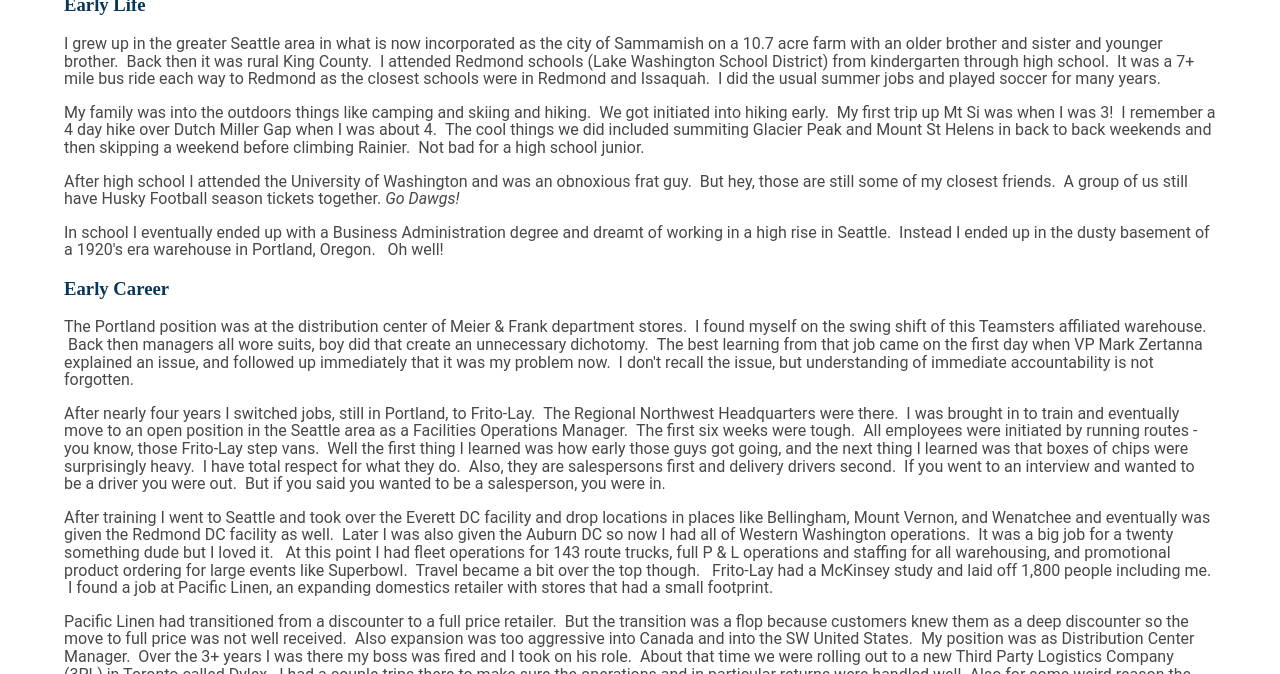
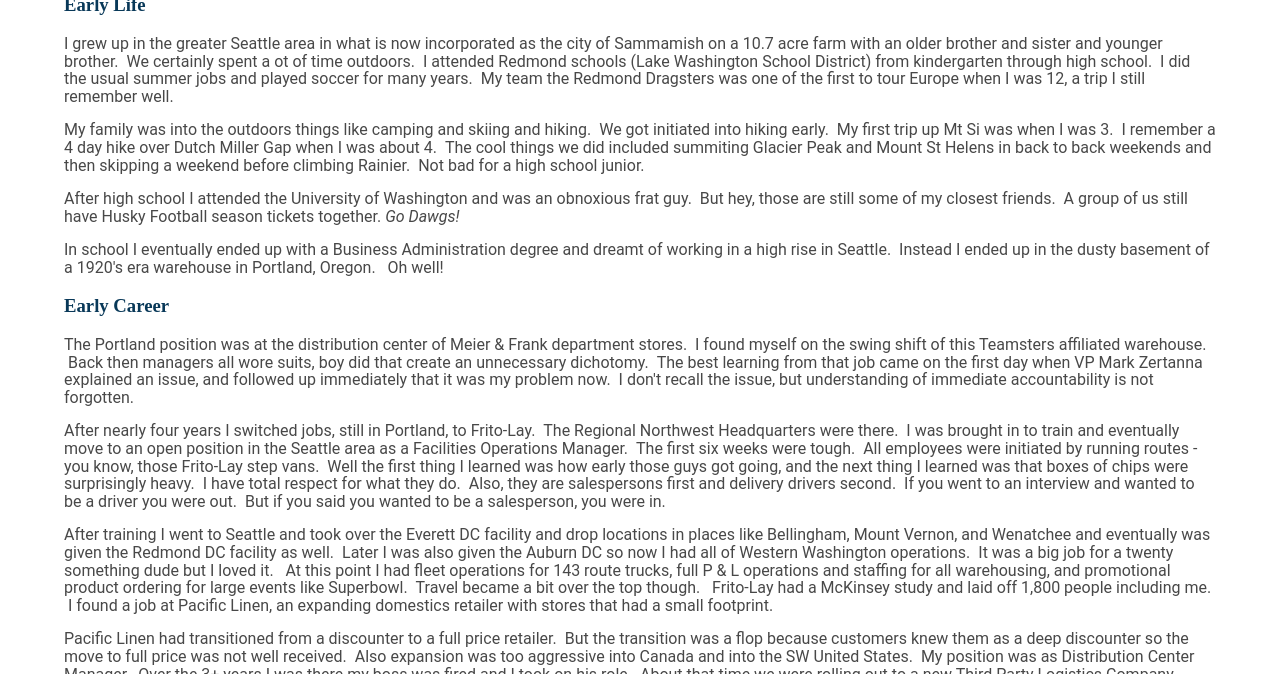
Before and after one commit to mo4dawg/mo4dawg.github.io, a Jekyll site: the page built from about/index.html, in a window 1280 px wide and 900 px high, scrolled down 1015 px, cut to the strip 226-900 px from the top of the window. Built offline with Jekyll 4.4.1, drawn with Linux system fonts in a browser that asks for light colours.

Commit message:
Update index.html

```diff
--- a/about/index.html
+++ b/about/index.html
@@ -37,8 +37,8 @@
     </table>
     <div>
 	<h3><a name="EarlyLife">Early Life</a></h3>
-	<p>I grew up in the greater Seattle area in what is now incorporated as the city of Sammamish on a 10.7 acre farm with an older brother and sister and younger brother. &nbsp;Back then it was rural King County. &nbsp;I attended Redmond schools (Lake Washington School District) from kindergarten through high school. &nbsp;It was a 7+ mile bus ride each way to Redmond as the closest schools were in Redmond and Issaquah. &nbsp;I did the usual summer jobs and played soccer for many years.</p>
-	<p>My family was into the outdoors things like camping and skiing and hiking.  &nbsp;We got initiated into hiking early. &nbsp;My first trip up Mt Si was when I was 3! &nbsp;I remember a 4 day hike over Dutch Miller Gap when I was about 4. &nbsp;The cool things we did included summiting Glacier Peak and Mount St Helens in back to back weekends and then skipping a weekend before climbing Rainier. &nbsp;Not bad for a high school junior.
+	<p>I grew up in the greater Seattle area in what is now incorporated as the city of Sammamish on a 10.7 acre farm with an older brother and sister and younger brother. &nbsp;We certainly spent a ot of time outdoors. &nbsp;I attended Redmond schools (Lake Washington School District) from kindergarten through high school. &nbsp;I did the usual summer jobs and played soccer for many years. &nbsp;My team the Redmond Dragsters was one of the first to tour Europe when I was 12, a trip I still remember well.</p>
+	<p>My family was into the outdoors things like camping and skiing and hiking.  &nbsp;We got initiated into hiking early. &nbsp;My first trip up Mt Si was when I was 3. &nbsp;I remember a 4 day hike over Dutch Miller Gap when I was about 4. &nbsp;The cool things we did included summiting Glacier Peak and Mount St Helens in back to back weekends and then skipping a weekend before climbing Rainier. &nbsp;Not bad for a high school junior.
 	<p>After high school I attended the University of Washington and was an obnoxious frat guy.  &nbsp;But hey, those are still some of my closest friends.  &nbsp;A group of us still have Husky Football season tickets together.  <em> Go Dawgs! </em></p>
 	<p>In school I eventually ended up with a Business Administration degree and dreamt of working in a high rise in Seattle. &nbsp;Instead I ended up in the dusty basement of a 1920's era warehouse in Portland, Oregon. &nbsp; Oh well!</p>
 	<h3><a name="EarlyCareer">Early Career</a></h3>
```
